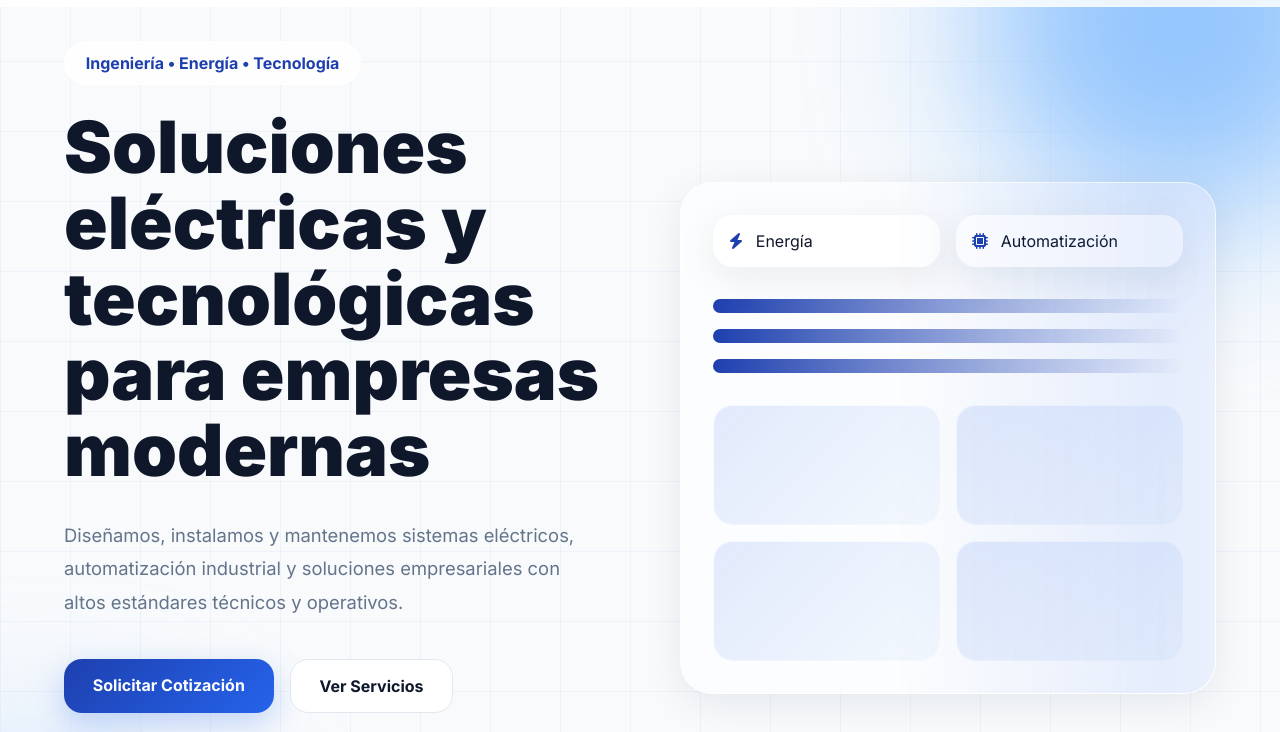
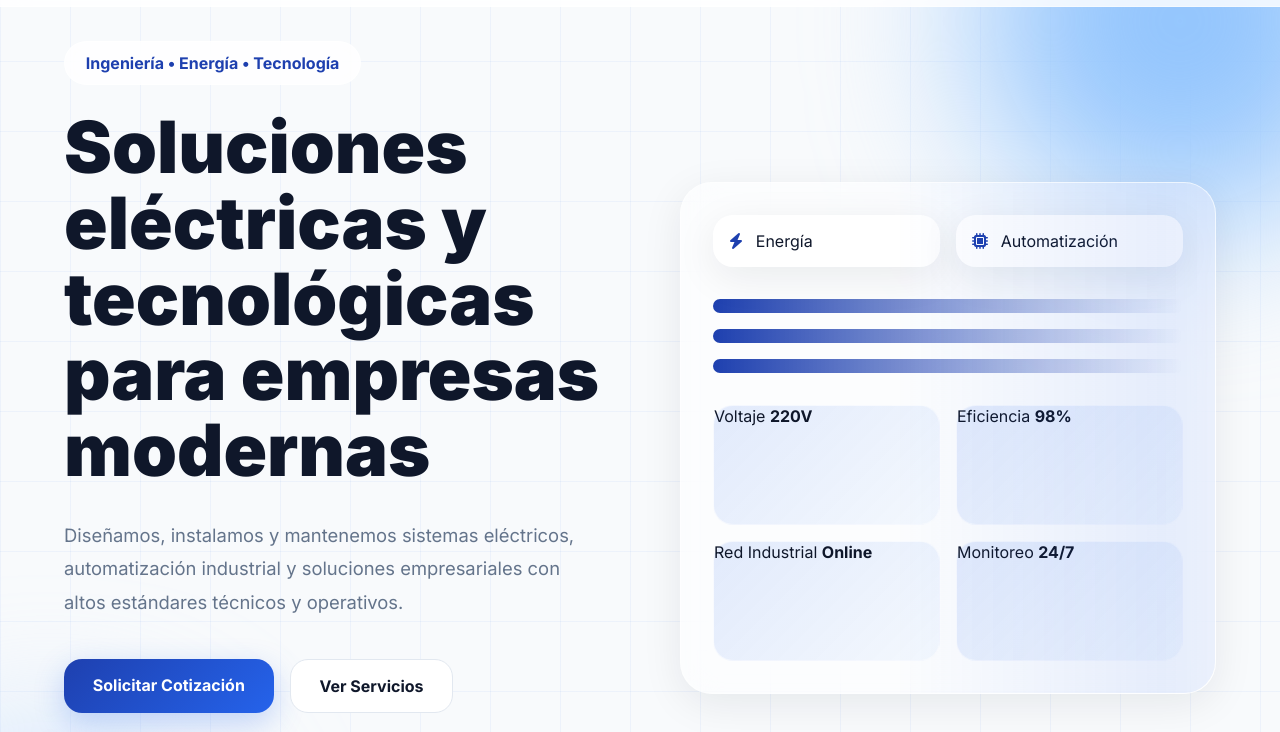
Before and after one commit to marketechelectrical-lang/marketechelectrical, a plain HTML site: page index.html in a window 1280 px wide. Shown: the part 79-811 px from the top of the page. Drawn offline with Linux system fonts and the light colour scheme.

Commit message:
Update index.html

```diff
--- a/index.html
+++ b/index.html
@@ -153,10 +153,56 @@
 
   <div class="system-grid">
 
-            <div class="grid-box"></div>
-            <div class="grid-box"></div>
-            <div class="grid-box"></div>
-            <div class="grid-box"></div>
+    <div class="grid-box">
+
+      <div class="grid-top">
+        <span>Voltaje</span>
+        <strong>220V</strong>
+      </div>
+
+      <div class="progress">
+        <div class="progress-bar w-90"></div>
+      </div>
+
+    </div>
+
+    <div class="grid-box">
+
+      <div class="grid-top">
+        <span>Eficiencia</span>
+        <strong>98%</strong>
+      </div>
+
+      <div class="progress">
+        <div class="progress-bar w-95"></div>
+      </div>
+
+    </div>
+
+    <div class="grid-box">
+
+      <div class="grid-top">
+        <span>Red Industrial</span>
+        <strong>Online</strong>
+      </div>
+
+      <div class="status success"></div>
+
+    </div>
+
+    <div class="grid-box">
+
+      <div class="grid-top">
+        <span>Monitoreo</span>
+        <strong>24/7</strong>
+      </div>
+
+      <div class="chart-bars">
+
+        <div></div>
+        <div></div>
+        <div></div>
+        <div></div>
 
       </div>
 
```
Lines whose indentation alone changed are shown as unchanged.
